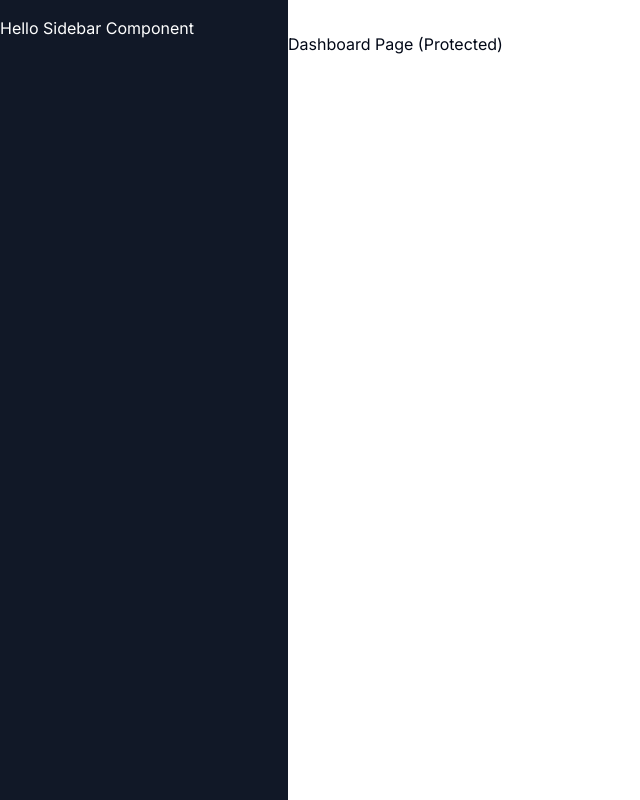
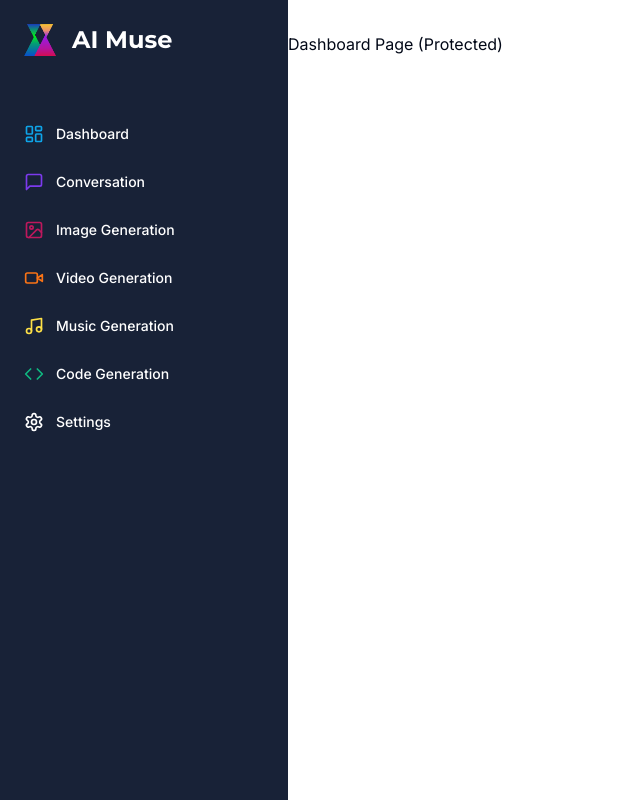
Before and after one commit to JamShou/MuseAI, a Next.js app: page /dashboard in a window 1280 px wide. Shown: the whole page, without its empty margins (0-640 px from the left). Built offline with nearby package versions, Linux system fonts and the light colour scheme.

Commit message:
Added sidebar functionality for desktop and mobile added logo

```diff
--- /dev/null
+++ b/components/mobile-sidebar.tsx
@@ -0,0 +1,24 @@
+"use client";
+
+import { Menu } from "lucide-react";
+
+import { Button } from "@/components/ui/button";
+import { Sheet, SheetContent, SheetTrigger } from "@/components/ui/sheet";
+import Sidebar from "./sidebar";
+
+const MobileSidebar = () => {
+  return (
+    <Sheet>
+      <SheetTrigger>
+        <Button variant="ghost" size="icon" className="md:hidden">
+          <Menu />
+        </Button>
+      </SheetTrigger>
+      <SheetContent side="left" className="p-0">
+        <Sidebar/>
+      </SheetContent>
+    </Sheet>
+  );
+};
+
+export default MobileSidebar;
--- a/components/navbar.tsx
+++ b/components/navbar.tsx
@@ -1,12 +1,9 @@
-import { Button } from "@/components/ui/button";
 import { UserButton } from "@clerk/nextjs";
-import { Menu } from "lucide-react";
+import MobileSidebar from "./mobile-sidebar";
 
 const Navbar = () => {
     return ( <div className="flex items-center p-4">
-        <Button variant="ghost" size="icon" className="md:hidden">
-            <Menu/>
-        </Button>
+        <MobileSidebar />
         <div className="flex w-full justify-end">
             <UserButton afterSignOutUrl="/"/>
         </div>
--- a/components/sidebar.tsx
+++ b/components/sidebar.tsx
@@ -1,11 +1,88 @@
 "use client";
 
+import { cn } from "@/lib/utils";
+import { Code, ImageIcon, LayoutDashboard, MessageSquare, Music, Settings, VideoIcon } from "lucide-react";
+import { Montserrat } from "next/font/google";
+import Image from "next/image";
+import Link from "next/link";
+
+const montserrat = Montserrat({ weight: "700", subsets: ["latin"] });
+
+const routes = [
+    {
+        label: "Dashboard",
+        icon: LayoutDashboard,
+        href: "/dashboard",
+        color: "text-sky-500",
+      },
+      {
+        label: "Conversation",
+        icon: MessageSquare,
+        href: "/conversation",
+        color: "text-violet-600",
+      },
+      {
+        label: "Image Generation",
+        icon: ImageIcon,
+        href: "/image",
+        color: "text-pink-700",
+      },
+      {
+        label: "Video Generation",
+        icon: VideoIcon,
+        href: "/video",
+        color: "text-orange-500",
+      },
+      {
+        label: "Music Generation",
+        icon: Music,
+        href: "/music",
+        color: "text-yellow-300",
+      },
+      {
+        label: "Code Generation",
+        icon: Code,
+        href: "/code",
+        color: "text-emerald-500",
+      },
+      {
+        label: "Settings",
+        icon: Settings,
+        href: "/settings"
+      },
+];
+
 const Sidebar = () => {
-    return (
-        <div className="space-y-4 py-4 flex flex-col h-full bg-[#111827] text-white">
-            Hello Sidebar Component
+  return (
+    <div className="space-y-4 py-4 flex flex-col h-full bg-[#182237] text-white">
+      <div className="px-3 py-2 flex-1">
+        <Link href="/dashboard" className="flex items-center pl-3 mb-14">
+          <div className="relative w-8 h-8 mr-4">
+            <Image fill alt="Logo" src="/logo.png" />
+          </div>
+          <h1 className={cn("text-2xl font-bold", montserrat.className)}>
+            AI Muse
+          </h1>
+        </Link>
+        <div className="space-y-1">
+          {routes.map((route) => (
+            <Link
+              href={route.href}
+              key={route.href}
+              className="text-sm group flex p-3 w-full
+            justify-start font-medium cursor-pointer
+            hover:text-white hover:bg-white/10 rounded-lg transition"
+            >
+              <div className="flex items-center flex-1">
+                <route.icon className={cn("h-5 w-5 mr-3", route.color)} />
+                {route.label}
+              </div>
+            </Link>
+          ))}
         </div>
-     );
-}
+      </div>
+    </div>
+  );
+};
 
 export default Sidebar;
--- /dev/null
+++ b/components/ui/sheet.tsx
@@ -0,0 +1,146 @@
+"use client"
+
+import * as React from "react"
+import * as SheetPrimitive from "@radix-ui/react-dialog"
+import { cva, type VariantProps } from "class-variance-authority"
+import { X } from "lucide-react"
+
+import { cn } from "@/lib/utils"
+
+const Sheet = SheetPrimitive.Root
+
+const SheetTrigger = SheetPrimitive.Trigger
+
+const SheetClose = SheetPrimitive.Close
+
+const SheetPortal = ({
+  className,
+  ...props
+}: SheetPrimitive.DialogPortalProps) => (
+  <SheetPrimitive.Portal className={cn(className)} {...props} />
+)
+SheetPortal.displayName = SheetPrimitive.Portal.displayName
+
+const SheetOverlay = React.forwardRef<
+  React.ElementRef<typeof SheetPrimitive.Overlay>,
+  React.ComponentPropsWithoutRef<typeof SheetPrimitive.Overlay>
+>(({ className, ...props }, ref) => (
+  <SheetPrimitive.Overlay
+    className={cn(
+      "fixed inset-0 z-50 bg-background/80 backdrop-blur-sm data-[state=open]:animate-in data-[state=closed]:animate-out data-[state=closed]:fade-out-0 data-[state=open]:fade-in-0",
+      className
+    )}
+    {...props}
+    ref={ref}
+  />
+))
+SheetOverlay.displayName = SheetPrimitive.Overlay.displayName
+
+const sheetVariants = cva(
+  "fixed z-50 gap-4 bg-background p-6 shadow-lg transition ease-in-out data-[state=open]:animate-in data-[state=closed]:animate-out data-[state=closed]:duration-300 data-[state=open]:duration-500",
+  {
+    variants: {
+      side: {
+        top: "inset-x-0 top-0 border-b data-[state=closed]:slide-out-to-top data-[state=open]:slide-in-from-top",
+        bottom:
+          "inset-x-0 bottom-0 border-t data-[state=closed]:slide-out-to-bottom data-[state=open]:slide-in-from-bottom",
+        left: "inset-y-0 left-0 h-full w-3/4 border-r data-[state=closed]:slide-out-to-left data-[state=open]:slide-in-from-left sm:max-w-sm",
+        right:
+          "inset-y-0 right-0 h-full w-3/4  border-l data-[state=closed]:slide-out-to-right data-[state=open]:slide-in-from-right sm:max-w-sm",
+      },
+    },
+    defaultVariants: {
+      side: "right",
+    },
+  }
+)
+
+interface SheetContentProps
+  extends React.ComponentPropsWithoutRef<typeof SheetPrimitive.Content>,
+    VariantProps<typeof sheetVariants> {}
+
+const SheetContent = React.forwardRef<
+  React.ElementRef<typeof SheetPrimitive.Content>,
+  SheetContentProps
+>(({ side = "right", className, children, ...props }, ref) => (
+  <SheetPortal>
+    <SheetOverlay />
+    <SheetPrimitive.Content
+      ref={ref}
+      className={cn(sheetVariants({ side }), className)}
+      {...props}
+    >
+      {children}
+      <SheetPrimitive.Close className="absolute right-4 top-4 rounded-sm opacity-70 ring-offset-background transition-opacity hover:opacity-100 focus:outline-none focus:ring-2 focus:ring-ring focus:ring-offset-2 disabled:pointer-events-none data-[state=open]:bg-secondary">
+        <X className="h-4 w-4" />
+        <span className="sr-only">Close</span>
+      </SheetPrimitive.Close>
+    </SheetPrimitive.Content>
+  </SheetPortal>
+))
+SheetContent.displayName = SheetPrimitive.Content.displayName
+
+const SheetHeader = ({
+  className,
+  ...props
+}: React.HTMLAttributes<HTMLDivElement>) => (
+  <div
+    className={cn(
+      "flex flex-col space-y-2 text-center sm:text-left",
+      className
+    )}
+    {...props}
+  />
+)
+SheetHeader.displayName = "SheetHeader"
+
+const SheetFooter = ({
+  className,
+  ...props
+}: React.HTMLAttributes<HTMLDivElement>) => (
+  <div
+    className={cn(
+      "flex flex-col-reverse sm:flex-row sm:justify-end sm:space-x-2",
+      className
+    )}
+    {...props}
+  />
+)
+SheetFooter.displayName = "SheetFooter"
+
+const SheetTitle = React.forwardRef<
+  React.ElementRef<typeof SheetPrimitive.Title>,
+  React.ComponentPropsWithoutRef<typeof SheetPrimitive.Title>
+>(({ className, ...props }, ref) => (
+  <SheetPrimitive.Title
+    ref={ref}
+    className={cn("text-lg font-semibold text-foreground", className)}
+    {...props}
+  />
+))
+SheetTitle.displayName = SheetPrimitive.Title.displayName
+
+const SheetDescription = React.forwardRef<
+  React.ElementRef<typeof SheetPrimitive.Description>,
+  React.ComponentPropsWithoutRef<typeof SheetPrimitive.Description>
+>(({ className, ...props }, ref) => (
+  <SheetPrimitive.Description
+    ref={ref}
+    className={cn("text-sm text-muted-foreground", className)}
+    {...props}
+  />
+))
+SheetDescription.displayName = SheetPrimitive.Description.displayName
+
+export {
+  Sheet,
+  SheetPortal,
+  SheetOverlay,
+  SheetTrigger,
+  SheetClose,
+  SheetContent,
+  SheetHeader,
+  SheetFooter,
+  SheetTitle,
+  SheetDescription,
+}
--- a/package.json
+++ b/package.json
@@ -10,6 +10,7 @@
   },
   "dependencies": {
     "@clerk/nextjs": "^4.25.3",
+    "@radix-ui/react-dialog": "^1.0.5",
     "@radix-ui/react-slot": "^1.0.2",
     "class-variance-authority": "^0.7.0",
     "clsx": "^2.0.0",
```
Also changed, not shown: public/logo.png (added), 1 other file (tests, documents, lock files or other folders).
